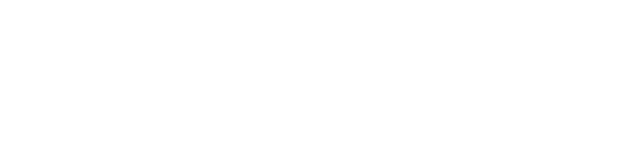
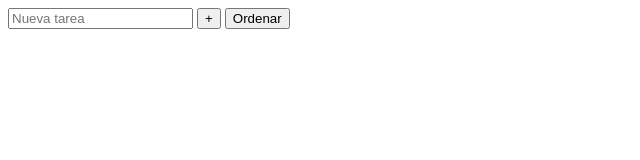
Before and after one commit to PROGRAMXF/Lista-de-tareas, a plain HTML site: page index.html in a window 1280 px wide. Shown: the whole page, without its empty margins (0-640 px from the left). Drawn offline with Linux system fonts and the light colour scheme.

Commit message:
estructura terminada

```diff
--- a/index.html
+++ b/index.html
@@ -7,7 +7,7 @@
     <title>Lista de Tareas</title>
 </head>
 <body>
-    <div class="list rounBorder">
+    <div class="list roundBorder">
         <div class="date">
             <div class="dateRight">
                 <div id="dataNumber"></div>
@@ -19,7 +19,11 @@
             <div id="dataText"></div>
         </div>
         <form onsubmit="addNewTask(event)">
+            <input type="text" name="taskText" autocomplete="off" placeholder="Nueva tarea" class="roundBorder">
+            <button type="submit" class="addTaskButton">+</button>
+            <button type="button" class="orderButton roundBorder" onclick="renderOrderedTasks();">Ordenar</button>
         </form>
+        <div id="tasksContainer"></div>
     </div>
 </body>
 </html>
```
